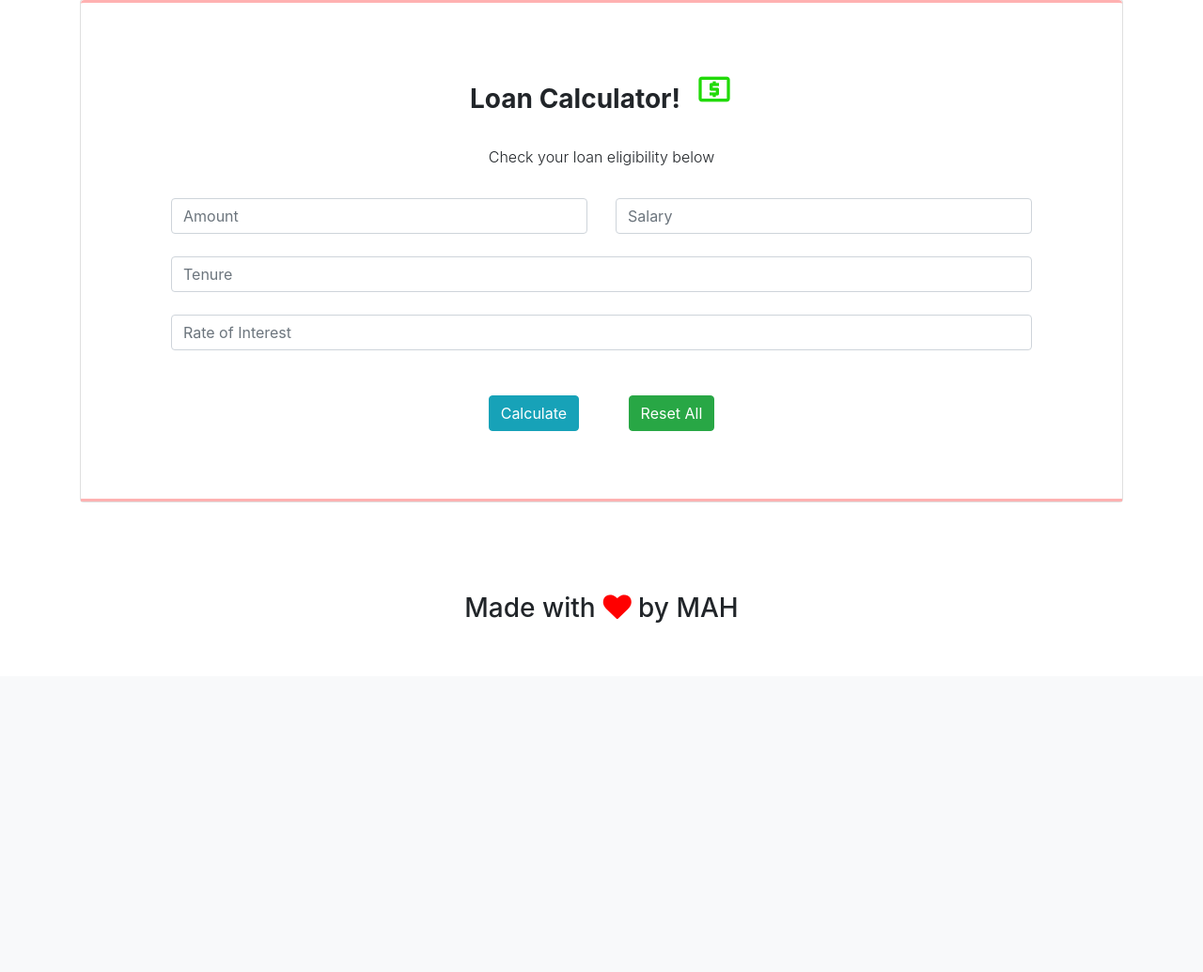
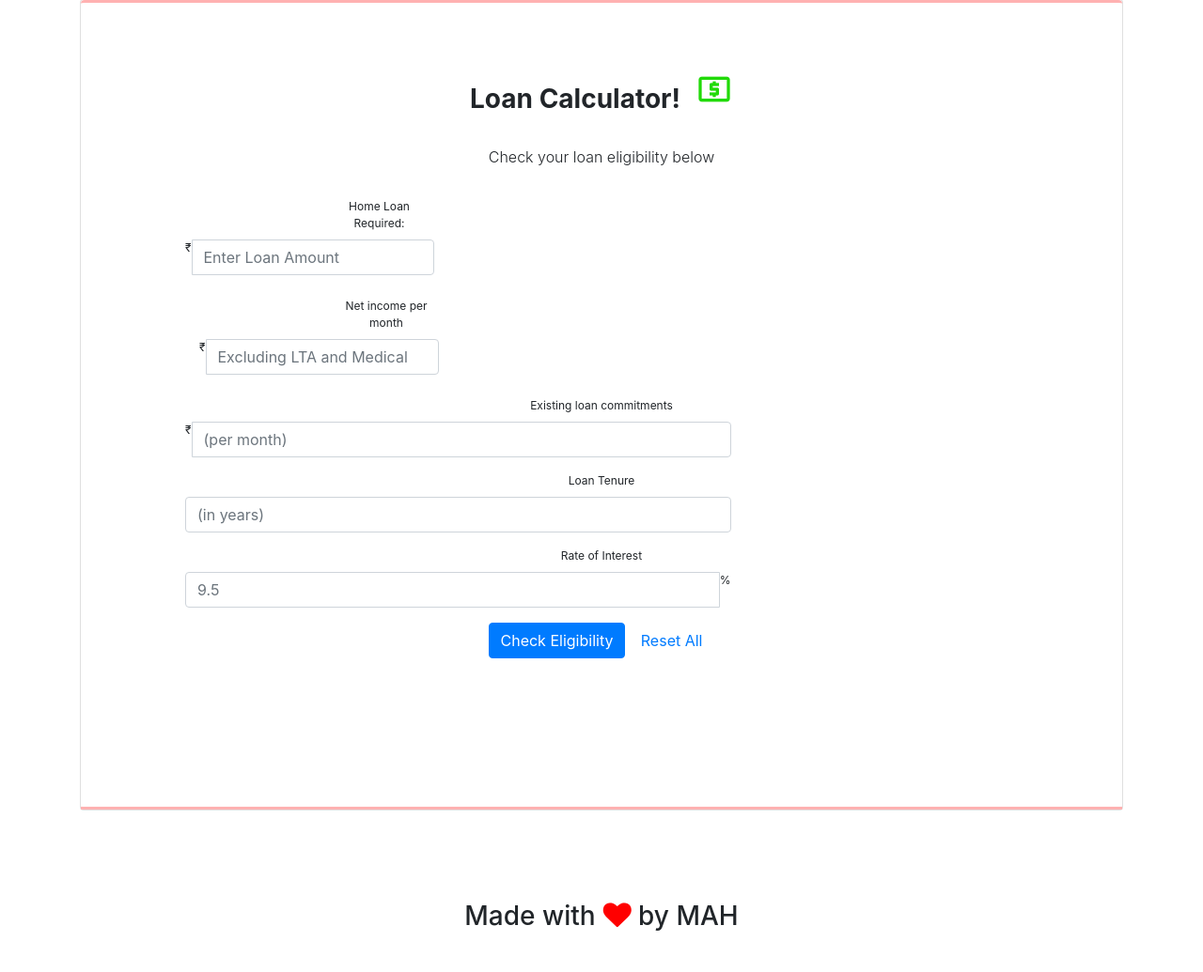
Before and after one commit to montukv/Finler, a Django app: page /emicalc in a window 1280 px wide. Shown: the part 131-1166 px from the top of the page at 94% size. Before the commit the page ends 794 px from the top, so only its background shows below. Run offline with Django 3.2, Linux system fonts and the light colour scheme; some libraries are stand-ins or nearby versions.

Commit message:
Add files via upload

```diff
--- a/Finler/user_home/templates/user_home/emicalc.html
+++ b/Finler/user_home/templates/user_home/emicalc.html
@@ -38,45 +38,105 @@
                 <p class="font-weight-light mx-auto mb-4 p-2">Check your loan eligibility below<br>
                 </p>
 
-                <form class="mb-4 mx-md-5" action="">
+                <div class="tab-pane active" id="tab_a">
+        <script language="javascript" type="text/javascript">
+        function eligiable()
+        {
+                var P1 = document.formval2.pr_amt2.value; // pick the form input value..
+                var rate1 = document.formval2.int_rate2.value; // pick the form input value..
+                var n1 = document.formval2.period2.value; // pick the form input value..
+                var r1 = rate1/(12*100); // to calculate rate percentage..
+                var prate1 = (P1 * r1 * Math.pow((1+r1),n1*12))/(Math.pow((1+r1),n1*12)-1); // to calculate compound interest..
+                var emi1 = Math.ceil(prate1 * 100) / 100; // to parse emi amount..
+                var existing = document.formval2.ExLoan.value;
+                var existingLoan=(existing-(existing*60/100));
+                var income1 = document.formval2.NetIncome.value;
+                if (income1<=14999){
+                var incomere=((income1)*40/100)-existingLoan;
+                } else if (income1<=29999){
+                var incomere=((income1)*45/100)-existingLoan;
+                } else if (income1>=30000){
+                var incomere=((income1)*50/100)-existingLoan;
+                }
+                var incomereq=Math.floor(incomere / emi1 * P1);
+                var prate2 = (incomereq * r1 * Math.pow((1+r1),n1*12))/(Math.pow((1+r1),n1*12)-1); // to calculate compound interest2..
+                 var emi2 = Math.ceil((prate2) * 100) / 100; // to parse emi2 amount..   //Check again Reminder
+                // to assign value in field1 as fixed upto two decimal..
+                if (incomereq > P1) {
+                document.formval3.field13.value = ("You are Eligible for this loan ");
+                document.formval3.field11.value = (("₹ "+P1+" at EMI "+"₹ "+emi1.toFixed(0)));
+                document.formval3.field12.value = ("You are Eligible for a maximum loan of "+("₹ "+incomereq+" at EMI "+"₹ "+emi2.toFixed(0)));
+                } else {
+                document.formval3.field13.value = ("You are not Eligible for this loan");
+                document.formval3.field11.value = ("");
+                document.formval3.field12.value = ("You are Eligible for a maximum loan of "+("₹ "+incomereq+" at EMI "+"₹ "+emi2.toFixed(0)));
+                }
 
+         //to assign value in field2..
+         }
+         </script>
+                <form name="formval2" class="mb-4 mx-md-5" style="font-size:12px;">
                     <div class="row">
                         <div class="col-md-6 mb-4">
-
-
-                            <input type="number" id="amt" class="form-control" placeholder="Amount">
-
+                            <label for="input" class="col-sm-4 control-label">Home Loan Required:</label>
+                            <div class="col-sm-8">
+                            <div class="input-group">
+                            <span class="input-group-addon">₹</span>
+                            <input type="number" class="form-control input-sm" id="input" name="pr_amt2" placeholder="Enter Loan Amount">
                         </div>
-                        <div class="col-md-6 mb-4">
-
-                            <!-- Email -->
-                            <input type="number" id="sal" class="form-control" placeholder="Salary">
-
                         </div>
                     </div>
-
-                    <div class="row">
-                        <div class="col-md-12 mb-4">
-
-                            <!-- Subject -->
-                            <input type="number" id="years" class="form-control" placeholder="Tenure">
-
+                    </div>
+                    <div class="col-md-6 mb-4">
+                        <label for="input" class="col-sm-4 control-label">Net income per month</label>
+                        <div class="col-sm-8">
+                        <div class="input-group">
+                        <span class="input-group-addon">₹</span>
+                        <input type="number" class="form-control input-sm" id="input" name="NetIncome" placeholder="Excluding LTA and Medical allowances">
+                        </div>
                         </div>
                     </div>
-
-                    <div class="row">
-                        <div class="col-md-12">
-
-                            <input type="number" id="roi" class="form-control" placeholder="Rate of Interest">
-                            <div class="text-center mt-5">
-                                <button type="submit" class="btn btn-info btn-md">Calculate</button>
-                                <button type="reset" class="btn btn-success btn-md ml-5">Reset All</button>
-                            </div>
-
+                    <div class="form-group">
+                        <label for="input" class="col-sm-4 control-label" >Existing loan commitments</label>
+                        <div class="col-sm-8">
+                        <div class="input-group">
+                        <span class="input-group-addon">₹</span>
+                        <input type="number" class="form-control input-sm" id="input" Name="ExLoan" placeholder="(per month)">
+                        </div>
                         </div>
                     </div>
-
+                    <div class="form-group">
+                        <label for="input" class="col-sm-4 control-label">Loan Tenure</label>
+                        <div class="col-sm-8">
+                        <input type="number" class="form-control input-sm" id="input" name="period2" placeholder="(in years)">
+                        </div>
+                    </div>
+                    <div class="form-group">
+                        <label for="input" class="col-sm-4 control-label">Rate of Interest</label>
+                        <div class="col-sm-8">
+                        <div class="input-group">
+                        <input type="number" class="form-control input-sm" id="input" placeholder="9.5" name="int_rate2">
+                        <span class="input-group-addon">%</span>
+                        </div>
+                        </div>
+                    </div>
+                    <div class="form-group">
+                        <div class="col-sm-offset-4 col-sm-12">
+                        <button type="button" class="btn btn-primary" onclick="eligiable()">Check Eligibility</button>
+                        <button type="reset" class="btn btn-link">Reset All</button>
+                        </div>
+                    </div>
                 </form>
+                <form name="formval3" class="form-horizontal col-md-4" style="font-size:12px;">
+                    <div class="form-group">
+                        <output class="col-sm-12" name="field13" style="font-size:20px; font-weight:bold; font-family:Roboto;"></output>
+                        <output class="col-sm-12" name="field11" style="font-size:15px; font-family:Roboto;"></output>
+                    </div>
+                    <div class="form-group">
+                        <output class="col-sm-12" name="field12" style="font-size:17px; font-family:Roboto"></output>
+                    </div>
+                </form>
+        </div>
 
             </div>
         </div>
```
